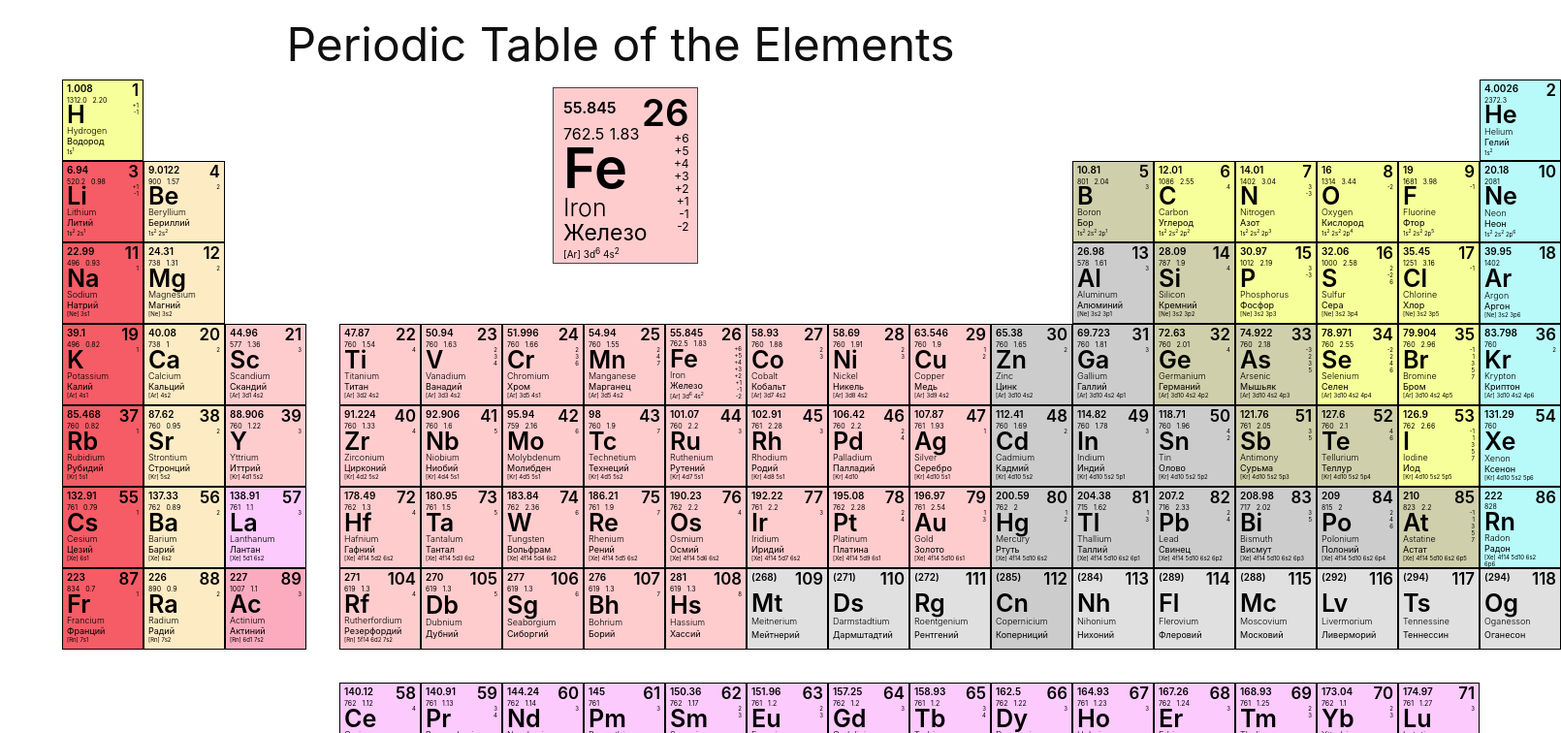
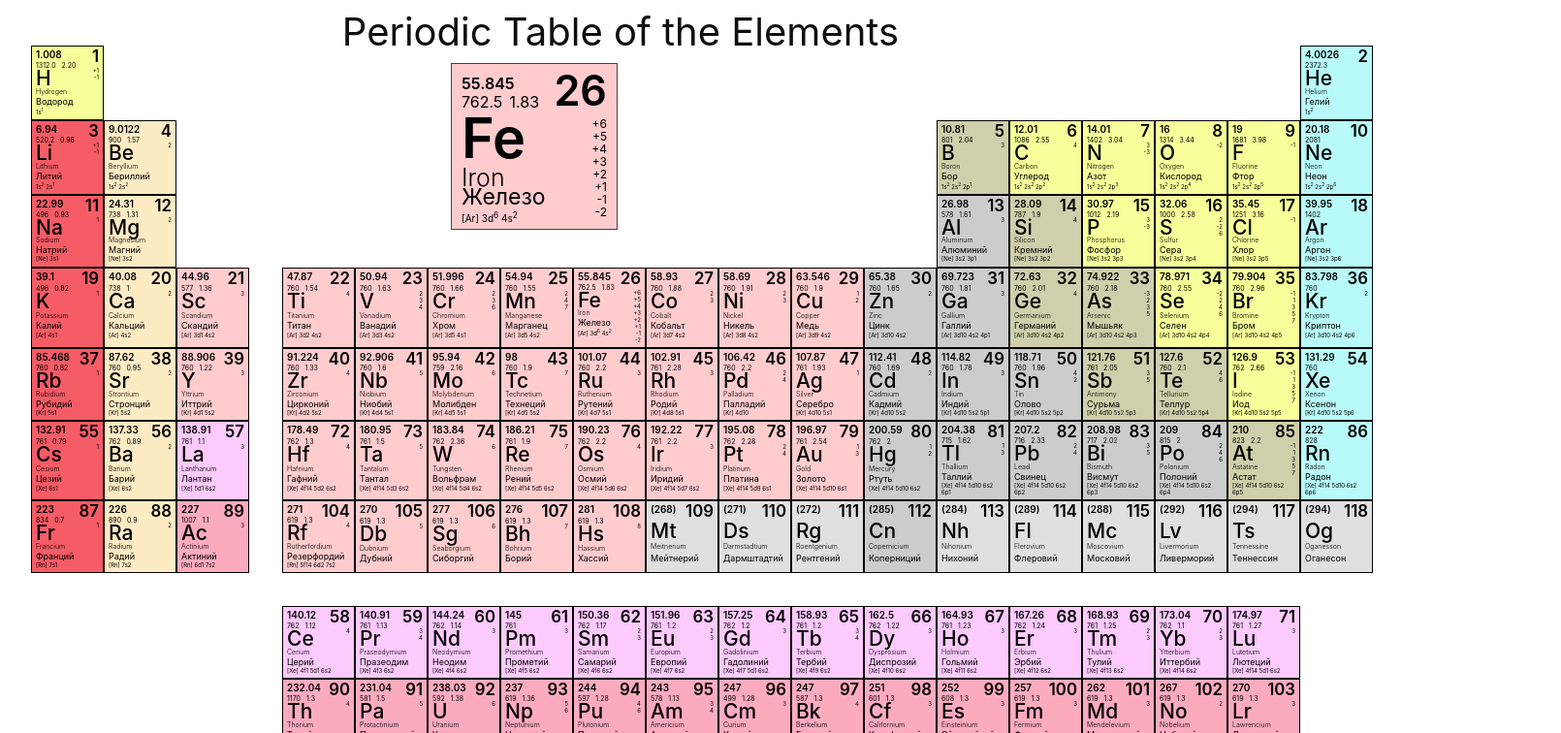
Before and after one commit to cyberkesa/Mendeleev, a React (Create React App) app: page / in a window 1280 px wide. Shown: the top 756 px of the page at 97% size, 1610 px wide, since content can reach past the window. Built offline with nearby package versions, Linux system fonts and the light colour scheme.

Commit message:
Fix for Actual Size

```diff
--- a/src/App.css
+++ b/src/App.css
@@ -13,12 +13,12 @@
 }
 
 .App-header {
-  height: 90px;
+  height: 65px;
   display: flex;
   flex-direction: column;
   align-items: center;
   justify-content: center;
-  font-size: 24px;
+  font-size: 20px;
   color: rgb(15, 15, 15);
 }
 
--- a/src/Colors.css
+++ b/src/Colors.css
@@ -1,7 +1,7 @@
 .q {
   height: 15px;
   width: 15px;
-  border: 1.5px solid #000000;
+  border: 1px solid #000000;
   margin-right: 5px;
 }
 
@@ -23,7 +23,7 @@ span {
 }
 
 .colors {
-  width: 85%;
+  width: 96%;
   margin: auto;
   margin-top: 20px;
 }
--- a/src/Element.css
+++ b/src/Element.css
@@ -1,13 +1,13 @@
 .element-s {
   border: 1px solid #444444;
-  width: 180px;
-  height: 160px;
+  min-width: 150px;
+  min-height: 150px;
+  max-height: 150px;
   width: 10%;
   margin: auto;
-  margin-left: 570px;
+  margin-left: 465px;
   margin-bottom: -190px;
   background-color: #ffccce;
-
   position: relative;
   display: grid;
   padding: 10px;
@@ -24,7 +24,8 @@
 .ionization-energy-s {
 	grid-row: 2;
 	grid-column: 1;
-  line-height: 80%;
+  line-height: 10%;
+  margin-top: -6px;
   text-align: left;
 }
 
@@ -34,7 +35,7 @@
   grid-row: span 10;
   grid-column: 4;
   font-size: 12px;
-  margin-top: 4px;
+  margin-top: 10px;
 }
 
 .atomic-s {
@@ -45,12 +46,13 @@
 .electronegativity-s {
 	grid-row: 2;
 	grid-column: 1;
-  line-height: 80%;
+	line-height: 10%;
+	margin-top: -6px;
   margin-left: 45px;
 }
 
 .atomic-number-s {
-  font-size: 2.4em;
+  font-size: 2.7em;
   text-align: right;
   line-height: 80%;
   font-weight: 600;
@@ -69,7 +71,7 @@
   font-size: 25px;
   text-align: left;
   font-weight: 300;
-  line-height: 99%;
+  line-height: 50%;
   grid-row: 4;
   grid-column: span 3;
 }
@@ -84,8 +86,8 @@
 .symbol-s {
   text-align: left;
   font-weight: 600;
+  margin-top: -4px;
   font-size: 3.6em;
   grid-column: 1;
   grid-row: 3;
-  line-height: 99%;
 }
--- a/src/PeriodicTable.css
+++ b/src/PeriodicTable.css
@@ -2,7 +2,7 @@
   display: grid;
   grid-template-columns: repeat(18, 1fr);
   margin: auto;
-  width: 90%;
+  width: 95%;
   color: #000000;
 }
 
@@ -11,8 +11,10 @@
   border: 0.1px solid #000000;
   padding: 4px;
   cursor: pointer;
-  width: 74px;
-  height: 74px;
+  max-width: 74px;
+  max-height: 74px;
+  min-width: 65px;
+  min-height: 65px;
   position: relative;
   display: grid;
 }
@@ -87,7 +89,7 @@
 }
 
 .name {
-  font-size: 9px;
+  font-size: 7px;
   text-align: left;
   font-weight: 300;
   line-height: 99%;
@@ -104,8 +106,8 @@
 
 .symbol {
   text-align: left;
-  font-weight: 600;
-  font-size: 3.6em;
+  font-weight: 500;
+  font-size: 3em;
   grid-column: 1;
   line-height: 99%;
 }
```
